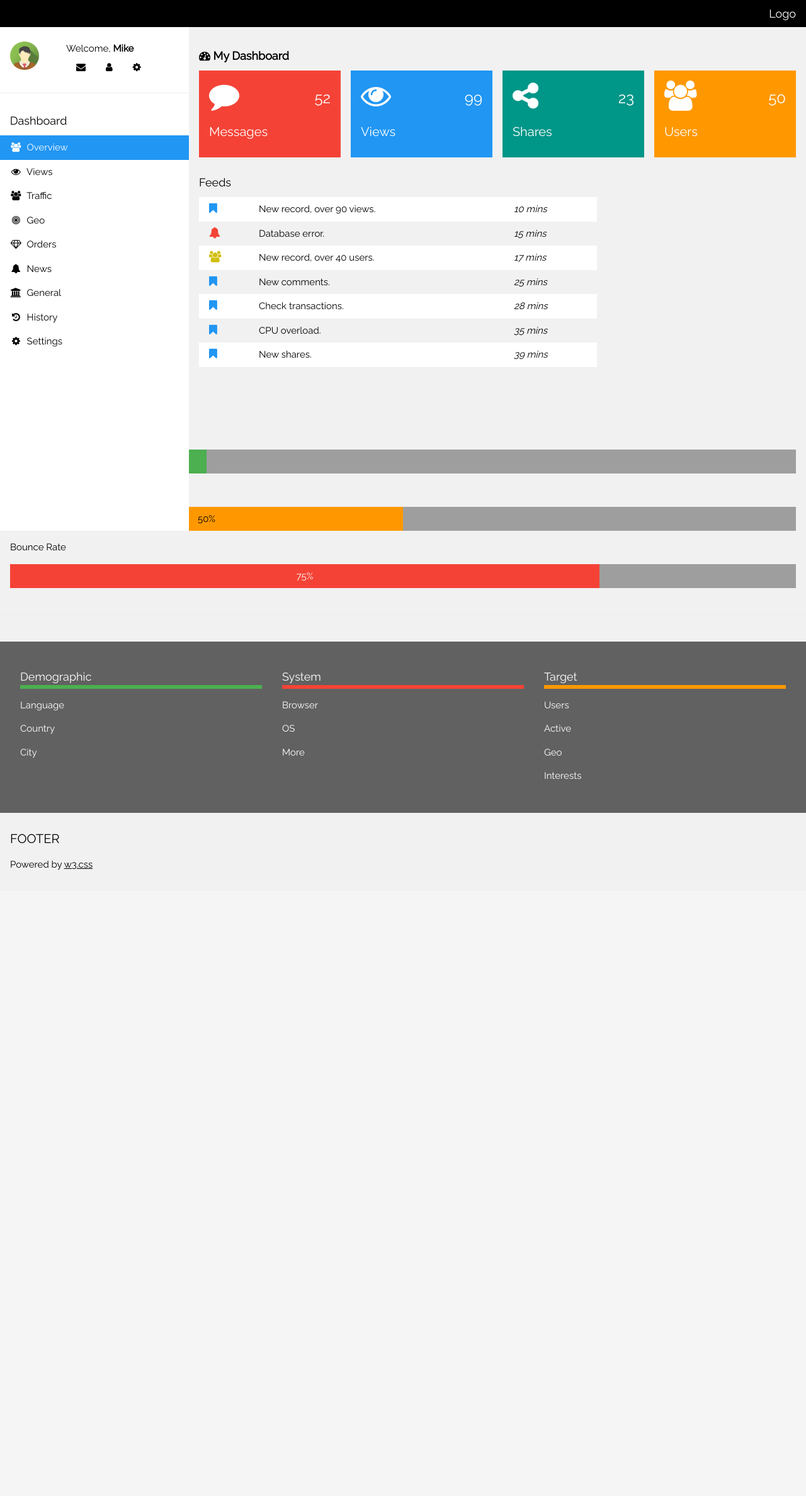
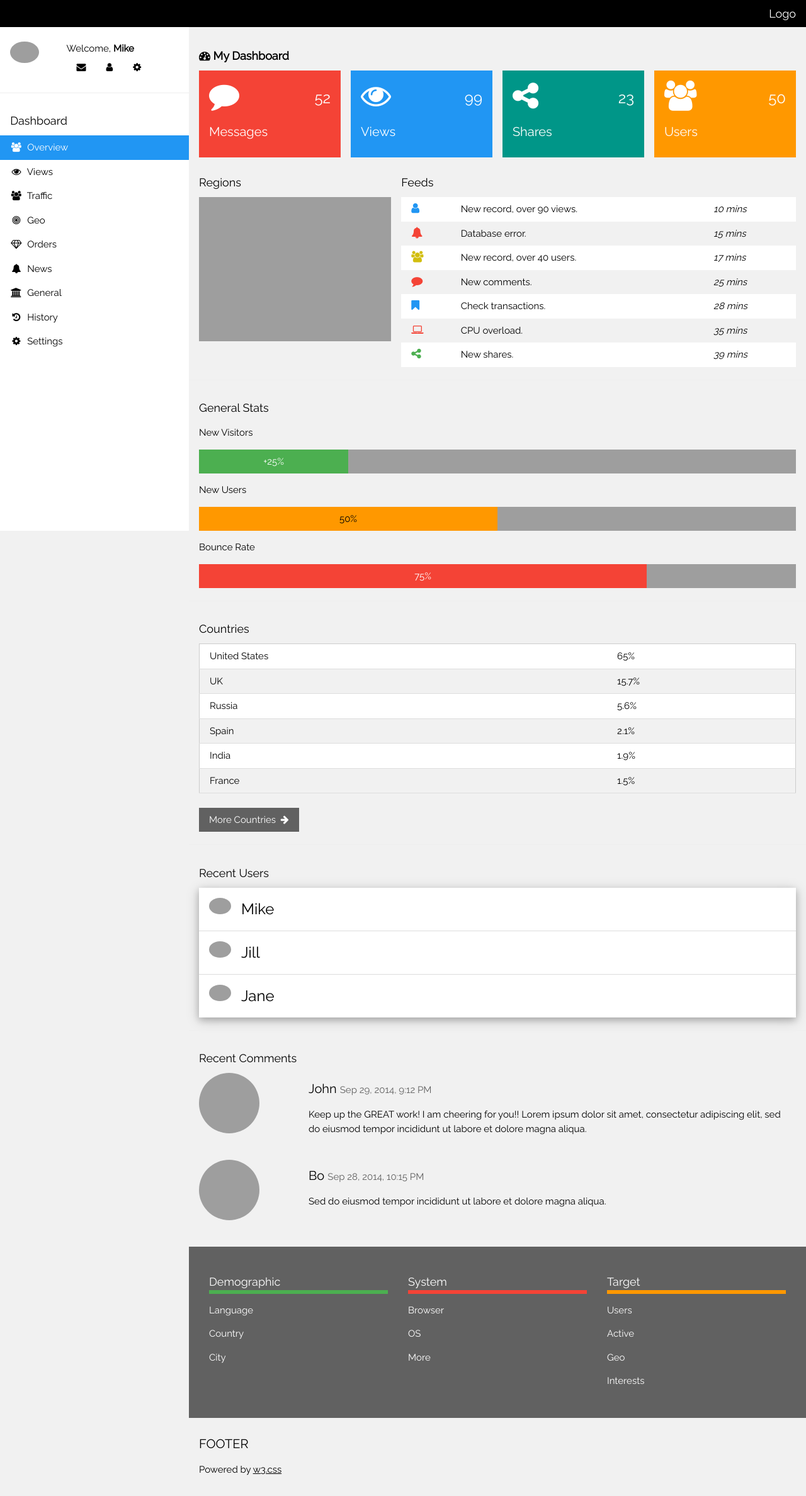
Before and after one commit to CuriosityGym/smart_shelf_heroku, a Flask app: page /dashboard in a window 1280 px wide. Shown: the whole page at 63% size. Before the commit the page ends 1382 px from the top, so only its background shows below. Run offline with Flask 2, Linux system fonts and the light colour scheme; grey boxes are pictures that could not be loaded.

Commit message:
added dashboard

```diff
--- a/templates/dashboard.html
+++ b/templates/dashboard.html
@@ -1,6 +1,6 @@
 <!DOCTYPE html>
 <html>
-<title>Smart Shelf Dashboard</title>
+<title>W3.CSS Template</title>
 <meta charset="UTF-8">
 <meta name="viewport" content="width=device-width, initial-scale=1">
 <link rel="stylesheet" href="https://www.w3schools.com/w3css/4/w3.css">
@@ -21,7 +21,7 @@
 <nav class="w3-sidebar w3-collapse w3-white w3-animate-left" style="z-index:3;width:300px;" id="mySidebar"><br>
   <div class="w3-container w3-row">
     <div class="w3-col s4">
-      <img src="{{url_for('static', filename='avatar.jpg')}}" class="w3-circle w3-margin-right" style="width:46px">
+      <img src="/w3images/avatar2.png" class="w3-circle w3-margin-right" style="width:46px">
     </div>
     <div class="w3-col s8 w3-bar">
       <span>Welcome, <strong>Mike</strong></span><br>
@@ -105,13 +105,15 @@
 
   <div class="w3-panel">
     <div class="w3-row-padding" style="margin:0 -16px">
-
+      <div class="w3-third">
+        <h5>Regions</h5>
+        <img src="/w3images/region.jpg" style="width:100%" alt="Google Regional Map">
       </div>
       <div class="w3-twothird">
         <h5>Feeds</h5>
         <table class="w3-table w3-striped w3-white">
           <tr>
-            <td><i class="fa fa-bookmark w3-text-blue w3-large"></i></td>
+            <td><i class="fa fa-user w3-text-blue w3-large"></i></td>
             <td>New record, over 90 views.</td>
             <td><i>10 mins</i></td>
           </tr>
@@ -126,7 +128,7 @@
             <td><i>17 mins</i></td>
           </tr>
           <tr>
-            <td><i class="fa fa-bookmark w3-text-blue w3-large"></i></td>
+            <td><i class="fa fa-comment w3-text-red w3-large"></i></td>
             <td>New comments.</td>
             <td><i>25 mins</i></td>
           </tr>
@@ -136,12 +138,12 @@
             <td><i>28 mins</i></td>
           </tr>
           <tr>
-            <td><i class="fa fa-bookmark w3-text-blue w3-large"></i></td>
+            <td><i class="fa fa-laptop w3-text-red w3-large"></i></td>
             <td>CPU overload.</td>
             <td><i>35 mins</i></td>
           </tr>
           <tr>
-            <td><i class="fa fa-bookmark w3-text-blue w3-large"></i></td>
+            <td><i class="fa fa-share-alt w3-text-green w3-large"></i></td>
             <td>New shares.</td>
             <td><i>39 mins</i></td>
           </tr>
@@ -169,10 +171,78 @@
   </div>
   <hr>
 
-
+  <div class="w3-container">
+    <h5>Countries</h5>
+    <table class="w3-table w3-striped w3-bordered w3-border w3-hoverable w3-white">
+      <tr>
+        <td>United States</td>
+        <td>65%</td>
+      </tr>
+      <tr>
+        <td>UK</td>
+        <td>15.7%</td>
+      </tr>
+      <tr>
+        <td>Russia</td>
+        <td>5.6%</td>
+      </tr>
+      <tr>
+        <td>Spain</td>
+        <td>2.1%</td>
+      </tr>
+      <tr>
+        <td>India</td>
+        <td>1.9%</td>
+      </tr>
+      <tr>
+        <td>France</td>
+        <td>1.5%</td>
+      </tr>
+    </table><br>
+    <button class="w3-button w3-dark-grey">More Countries  <i class="fa fa-arrow-right"></i></button>
+  </div>
+  <hr>
+  <div class="w3-container">
+    <h5>Recent Users</h5>
+    <ul class="w3-ul w3-card-4 w3-white">
+      <li class="w3-padding-16">
+        <img src="/w3images/avatar2.png" class="w3-left w3-circle w3-margin-right" style="width:35px">
+        <span class="w3-xlarge">Mike</span><br>
+      </li>
+      <li class="w3-padding-16">
+        <img src="/w3images/avatar5.png" class="w3-left w3-circle w3-margin-right" style="width:35px">
+        <span class="w3-xlarge">Jill</span><br>
+      </li>
+      <li class="w3-padding-16">
+        <img src="/w3images/avatar6.png" class="w3-left w3-circle w3-margin-right" style="width:35px">
+        <span class="w3-xlarge">Jane</span><br>
+      </li>
+    </ul>
+  </div>
   <hr>
 
+  <div class="w3-container">
+    <h5>Recent Comments</h5>
+    <div class="w3-row">
+      <div class="w3-col m2 text-center">
+        <img class="w3-circle" src="/w3images/avatar3.png" style="width:96px;height:96px">
+      </div>
+      <div class="w3-col m10 w3-container">
+        <h4>John <span class="w3-opacity w3-medium">Sep 29, 2014, 9:12 PM</span></h4>
+        <p>Keep up the GREAT work! I am cheering for you!! Lorem ipsum dolor sit amet, consectetur adipiscing elit, sed do eiusmod tempor incididunt ut labore et dolore magna aliqua.</p><br>
+      </div>
+    </div>
 
+    <div class="w3-row">
+      <div class="w3-col m2 text-center">
+        <img class="w3-circle" src="/w3images/avatar1.png" style="width:96px;height:96px">
+      </div>
+      <div class="w3-col m10 w3-container">
+        <h4>Bo <span class="w3-opacity w3-medium">Sep 28, 2014, 10:15 PM</span></h4>
+        <p>Sed do eiusmod tempor incididunt ut labore et dolore magna aliqua.</p><br>
+      </div>
+    </div>
+  </div>
   <br>
   <div class="w3-container w3-dark-grey w3-padding-32">
     <div class="w3-row">
```
